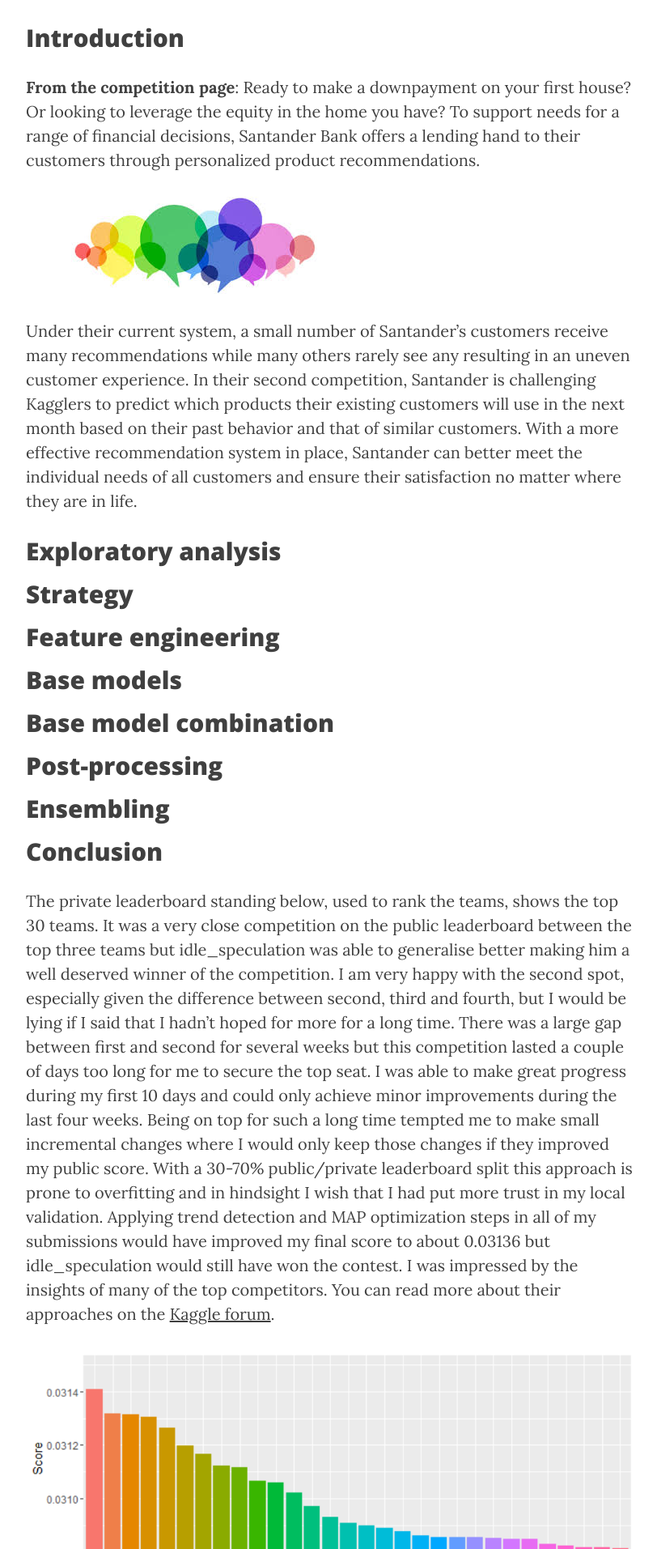
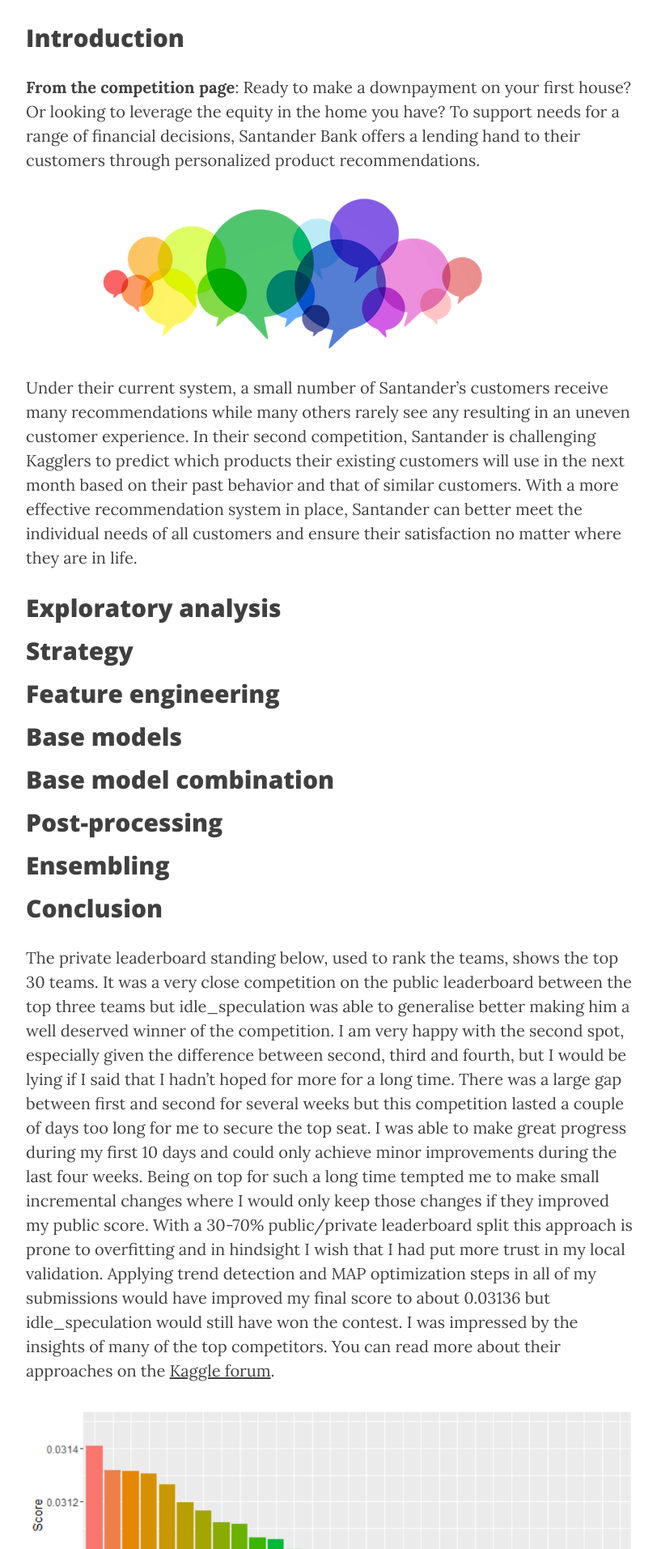
Before and after one commit to ttvand/ttvand.github.io, a Jekyll site: the page built from _posts/2016-12-30-Second place in the Santander product Recommendation Kaggle competition.md, in a window 1280 px wide. Shown: the part 1419-3332 px from the top of the page at 81% size, without its empty margins (233-1045 px from the left). Built offline with Jekyll 4.4.1, drawn with Linux system fonts in a browser that asks for light colours; nearby versions of some CDN libraries; comment, search, counter and statistics services are not loaded.

Commit message:
New Santander Banner

```diff
--- a/_posts/2016-12-30-Second place in the Santander product Recommendation Kaggle competition.md
+++ b/_posts/2016-12-30-Second place in the Santander product Recommendation Kaggle competition.md
@@ -30,7 +30,7 @@ The R source code is available on <a href="https://github.com/ttvand/Santander-P
 
 ## <a name="introduction"><a> Introduction
 **From the competition page**: Ready to make a downpayment on your first house? Or looking to leverage the equity in the home you have? To support needs for a range of financial decisions, Santander Bank offers a lending hand to their customers through personalized product recommendations.
-{% include image.html url="/img/Santander Balloons.jpg" description="" %}
+{% include image.html url="/img/santander-banner-ts-660x.png" description="" %}
 Under their current system, a small number of Santander’s customers receive many recommendations while many others rarely see any resulting in an uneven customer experience. In their second competition, Santander is challenging Kagglers to predict which products their existing customers will use in the next month based on their past behavior and that of similar customers. With a more effective recommendation system in place, Santander can better meet the individual needs of all customers and ensure their satisfaction no matter where they are in life.
 
 ## <a name="explorAnalysis"><a> Exploratory analysis
```
Also changed, not shown: img/santander-banner-ts-660x.png (added), 1 other file.
